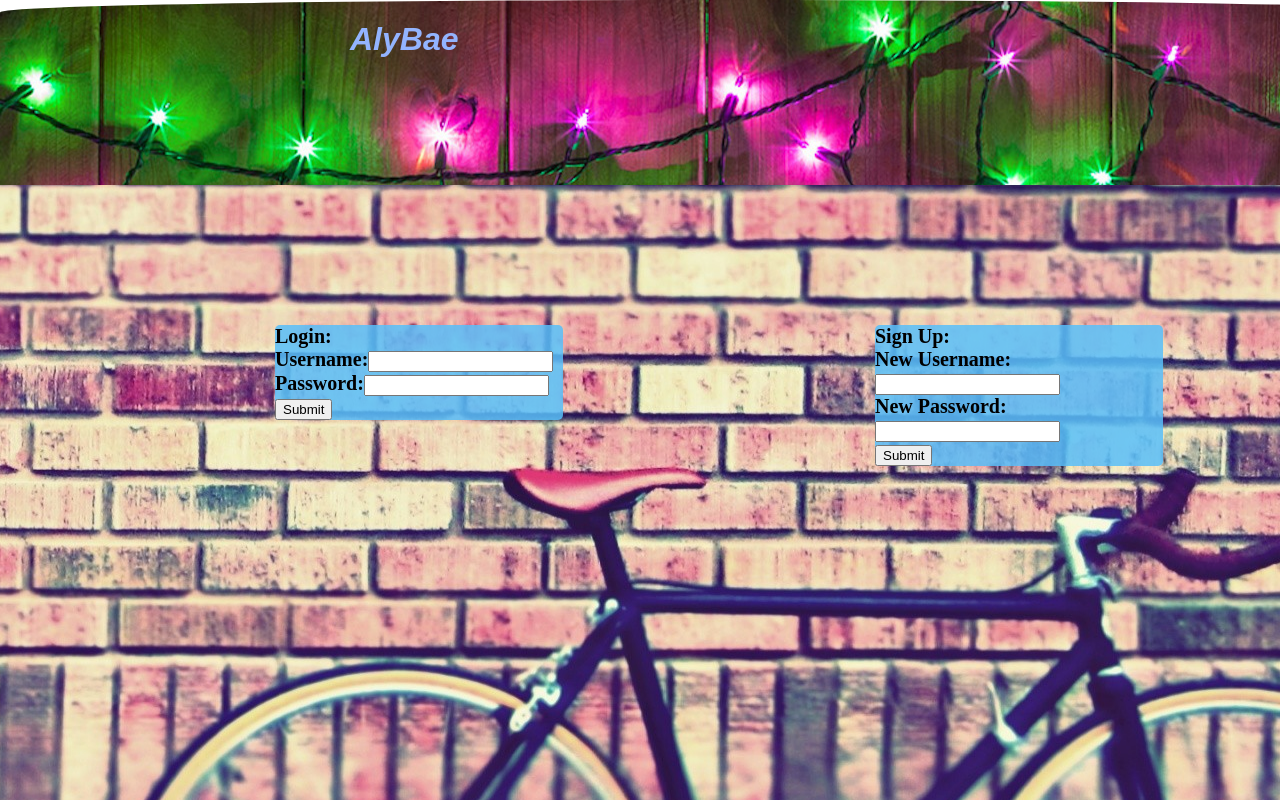
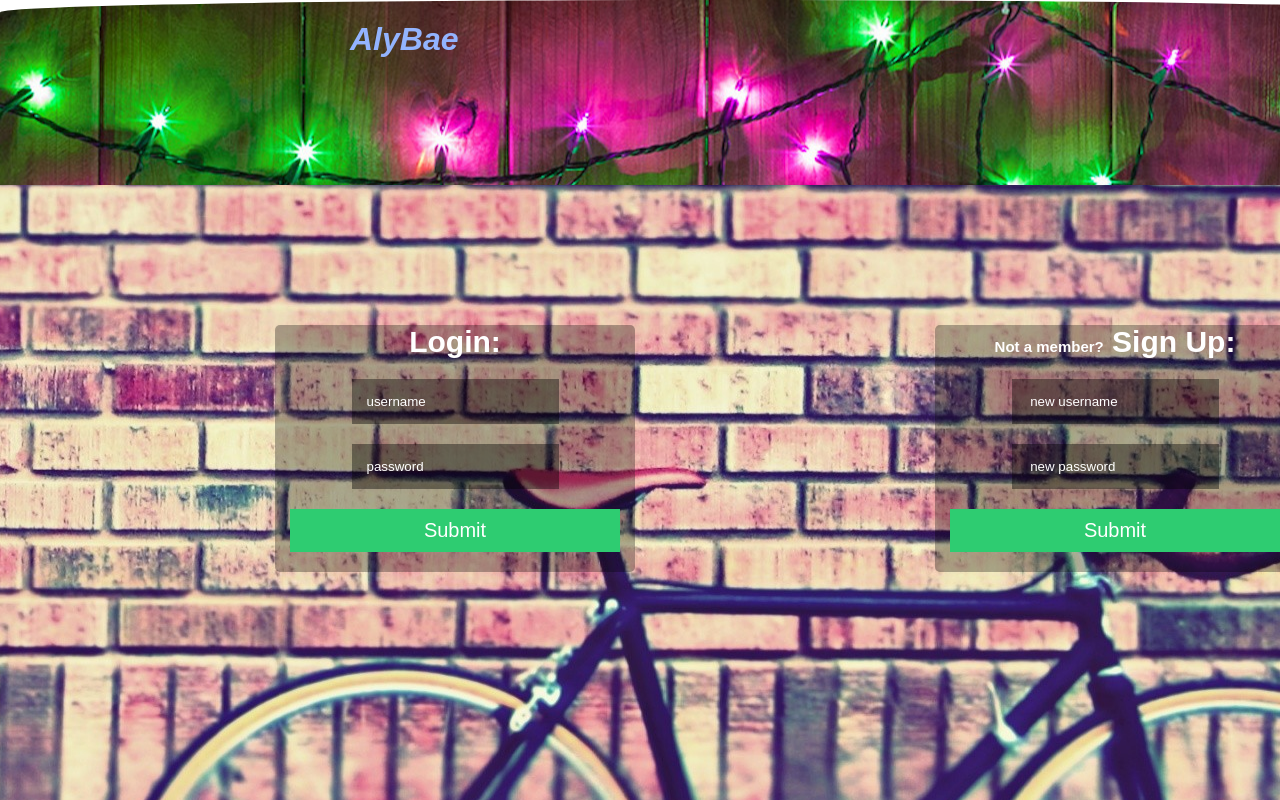
Before and after one commit to girlslearningcodeyul/frontend_alybae, a React (Create React App) app: page / in a window 1280 px wide. Shown: the top 800 px of the page. Built offline with nearby package versions, Linux system fonts and the light colour scheme.

Commit message:
some wicked CSS commit

```diff
--- a/src/Account.js
+++ b/src/Account.js
@@ -3,35 +3,42 @@ import { Link } from 'react-router-dom';
 import './App.css';
 
 class Account extends Component {
+    constructor() {
+        super();
+        this.state = {
+            itemsSold: []
+        }
+    }
 
     componentDidMount() {
-        this.itemsBought();
+        // this.itemsBought();
         this.itemsSold();
     }
 
-    itemsBought = () => {
-        fetch('/getItemsBought?userID=')
-            .then(response => response.text())
-            .then((items) => {
-                this.setState({ itemsBought: JSON.parse(items) })
-            })
-    }
+    // itemsBought = () => {
+    //     fetch('/getItemsBought?userId=' +this.props.username)
+    //         .then(response => response.text())
+    //         .then((items) => {
+    //             this.setState({ itemsBought: JSON.parse(items) })
+    //         })
+    // }
     itemsSold = () => {
-        fetch('/getItemsSold?userID=')
+        fetch('/getItemsSold?userId=' + this.props.username)
             .then(response => response.text())
             .then((items) => {
                 this.setState({ itemsSold: JSON.parse(items) })
+                console.log(items);
             })
     }
 
     render() {
-        var mapItemsBought = contents =>
-            <li>
-                Name: {contents.name} <br />
-                Description: {contents.description}<br />
-                Price: {contents.price} <br />
-                Sold by: {contents.sellerId} <br />
-            </li>
+        // var mapItemsBought = contents =>
+        //     <li>
+        //         Name: {contents.name} <br />
+        //         Description: {contents.description}<br />
+        //         Price: {contents.price} <br />
+        //         Sold by: {contents.sellerId} <br />
+        //     </li>
 
         var mapItemsSold = contents =>
             <li>
@@ -40,17 +47,18 @@ class Account extends Component {
                 Price: {contents.price} <br />
             </li>
 
-        let itemsBought = this.state.itemsBought.map(mapItemsBought);
+        // let itemsBought = this.state.itemsBought.map(mapItemsBought);
         let itemsSold = this.state.itemsSold.map(mapItemsSold);
 
         return (
-            <div>   Items Bought:
+            <div>
+                {/* Items Bought:
                 <div className="itemsBought">
                     <ul>
                         {itemsBought}
                     </ul>
-                </div>
-                    Items Sold:
+                </div> */}
+                Items Sold:
                 <div className="itemsSold">
                     <ul>
                         {itemsSold}
--- a/src/AllListings.js
+++ b/src/AllListings.js
@@ -46,13 +46,14 @@ class AllListings extends Component {
 
         return (
             <div>
-                <ul>{allListings}</ul>
+
                 <div>
                     <Link to='/home'>Back</Link>
                 </div>
                 <div>
                     <Link to='/buy'>Buy this too</Link>
                 </div>
+                <ul>{allListings}</ul>
             </div>
         )
 
--- a/src/App.css
+++ b/src/App.css
@@ -5,29 +5,50 @@
   top: 0px;
   color: #93B4FF
 }
+
+span{
+  font-size: 15px;
+}
+.signUp {
+  color:white;
+  text-align: center;
+  display: inline-block;
+  background:rgba(0,0,0,0.3);
+  font-size: 30px;
+  font-weight: bold;
+  border-radius: 5px;
+  position: relative;
+  top: 325px;
+  left: 575px;
+  width: 25%;
+}
+
 .login{
-  background-color: rgb(89,191,249, 0.85);
-  font-family: comic sans-serif;
-  font-size: 20px;
+  color:white;
+  text-align: center;
+  display: inline-block;
+  font-size: 30px;
   font-weight: bold;
   border-radius: 5px;
   position: relative;
   top: 325px;
   left: 275px;
-  width: 20%;
+  width:25%;
+  background:rgba(0,0,0,0.3);
 }
 
-.signUp{
-  background-color: rgb(89,191,249, 0.85);
-  font-family: comic sans-serif;
-  font-size: 20px;
-  font-weight: bold;
-  border-radius: 5px;
-  position: relative;
-  top: 230px;
-  left: 875px;
-  width: 20%;
+.loginSubmitButton, .createSubmitButton{
+  background:#2ecc71;
+  border:0;
+  color:#fff;
+  padding:10px;
+  font-size:20px;
+  width:330px;
+  margin:20px auto;
+  display:block;
+  cursor:pointer;
 }
+
 .banner{
   background-image: url(images/hanging_lights.jpg);
   background-position-y: 35%;
@@ -43,18 +64,42 @@
   background-position-y: 67%;
   background-position-X: 85%;
 }
+.input{
+  display:block;
+  margin:20px auto;
+  padding:15px;
+  background:rgba(0,0,0,0.4);
+  color:#fff;
+  border:0;
+}
+::-webkit-input-placeholder { /* Chrome/Opera/Safari */
+  color: white;
+
+}
 
 .listingStyle{
   display:inline-block;
   border:1px solid #000;
-  padding:20px;
+  padding-left:20px;
+  padding-right:20px;
+  padding-top:200px;
+  padding-bottom:20px;
   width: 200px;
   border-radius: 5px;
   height: 100px;
   margin-top: 200px;
   margin-left: 200px;
   overflow: auto;
-
+  text-shadow:0 1px 1px rgba(0,0,0,.4);
+  border:2px dashed #F7EEEE;
+  box-shadow:0 10px 25px 20px #518C96;
+  z-index:-1;
+  -webkit-box-shadow:0 0 30px 2px #479F41;
+  -moz-box-shadow:0 0 30px 2px #479F41;
+  box-shadow: 0 0 30px 2px #479F41;
+  background-color: #9EEBBF;
+  font-size: 17px;
+  transform: rotate(3deg);
 }
 
 ul{
--- a/src/App.js
+++ b/src/App.js
@@ -22,7 +22,7 @@ class App extends Component {
     }
 
     renderAccount = () => {
-        return <Account />
+        return <Account username={this.state.username} />
     }
 
     renderBuy = () => {
--- a/src/Login.js
+++ b/src/Login.js
@@ -80,41 +80,37 @@ class Login extends Component {
     renderLoginForm = () => {
         return (<div className="loginDiv"> Login:
           <form onSubmit={this.handleLoginSubmit}>
-                <div>Username:
-            <input type="text"
+                <div><input className="input" type="text" placeholder="username"
                     onChange={this.handleUsernameChange}
                     value={this.inputUsernameValue}>
                 </input>
                 </div>
                 <div>
-                    Password:
-            <input type="text"
+                    <input className="input" type="text" placeholder="password"
                         onChange={this.handlePasswordChange}
                         value={this.inputPasswordValue}>
                     </input>
                 </div>
-                <input type="submit" ></input>
+                <input className="loginSubmitButton" type="submit" ></input>
             </form>
         </div>)
     }
 
     renderCreateAccountForm = () => {
-        return (<div> Sign Up:
+        return (<div> <span>Not a member?</span> Sign Up:
         <form onSubmit={this.handleCreateAccount}>
-                <div>New Username:
-              <input type="text"
+                <div><input className="input" type="text" placeholder=" new username"
                     onChange={this.handleUsernameCreate}
                     value={this.inputUsernameCreate}>
                 </input>
                 </div>
                 <div>
-                    New Password:
-          <input type="text"
+                    <input className="input" type="text" placeholder=" new password"
                         onChange={this.handlePasswordCreate}
                         value={this.inputPasswordCreate}>
                     </input>
                 </div>
-                <input type="submit" ></input>
+                <input className="createSubmitButton" type="submit" ></input>
             </form>
         </div>)
     }
```
Lines whose indentation alone changed are shown as unchanged.
